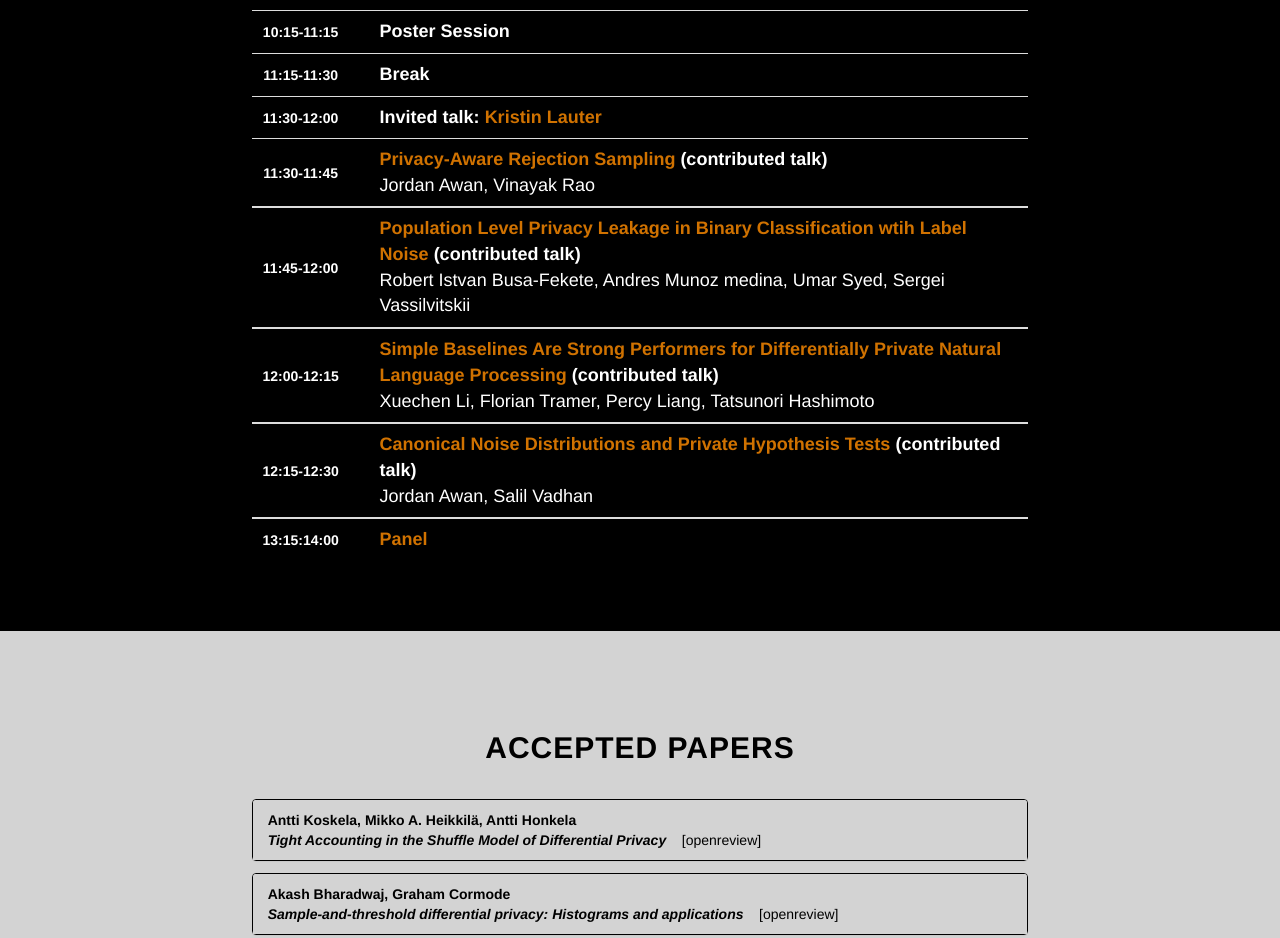
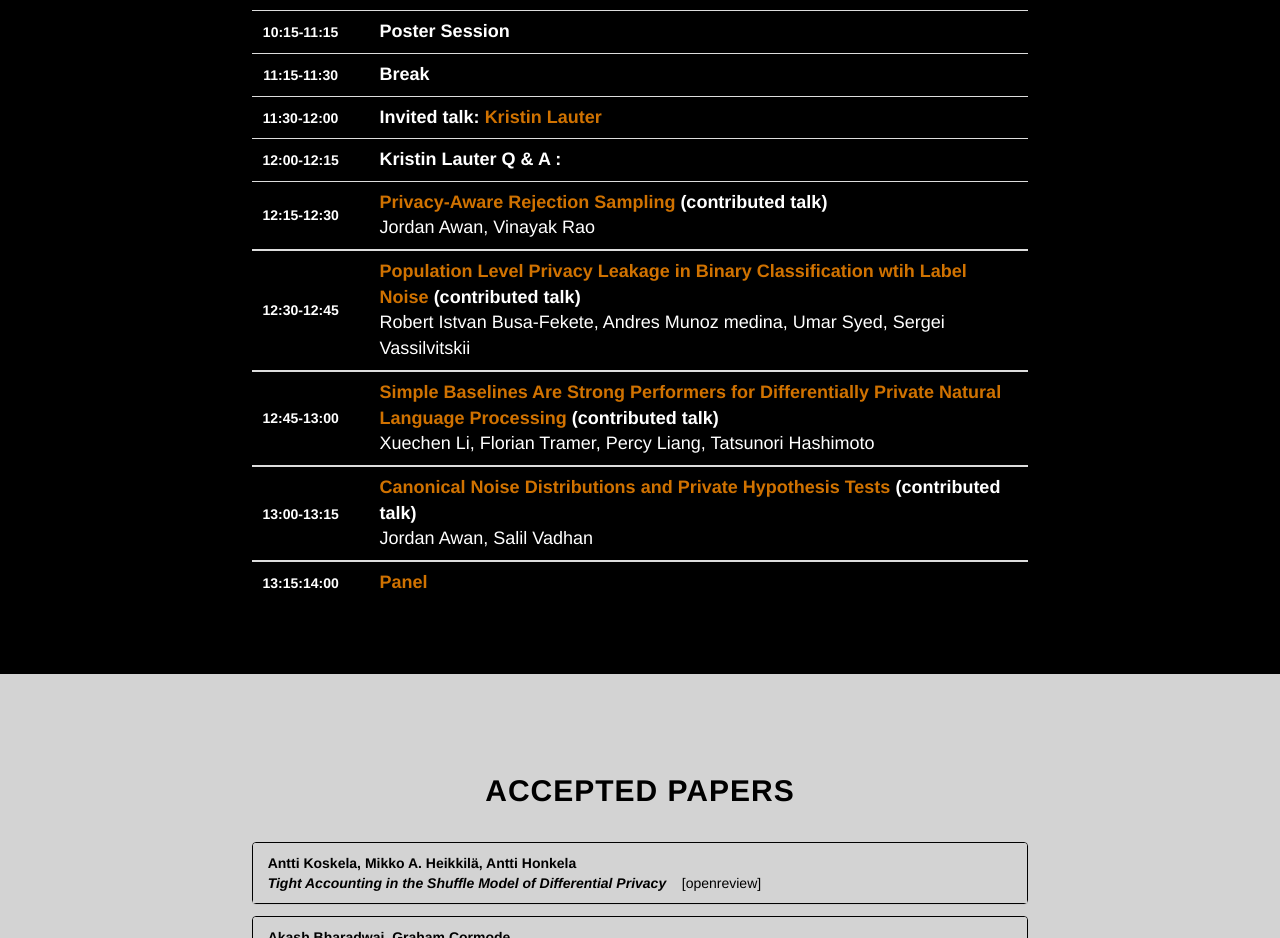
Before and after one commit to priml2021/priml2021.github.io, a plain HTML site: page index.html in a window 1280 px wide. Shown: the part 4680-5618 px from the top of the page. Drawn offline with nearby package versions, Linux system fonts and the light colour scheme.

Commit message:
correct time

```diff
--- a/index.html
+++ b/index.html
@@ -383,8 +383,16 @@
                         </a>
                     </td>
                 <tr>
+                 <tr>
+                    <td class="time">12:00-12:15</td>
+                    <td class="slot talk">
+                         Kristin Lauter Q & A :
+                        <a href="#tabs1" data-toggle="collapse" class="accordion-toggle">
+                        </a>
+                    </td>
+                </tr>
 				<tr>
-                    <td class="time">11:30-11:45</td>
+                    <td class="time">12:15-12:30</td>
                     <td class="slot talk">
                         <a href="#tabs8" data-toggle="collapse" class="accordion-toggle">
                             Privacy-Aware Rejection Sampling
@@ -413,7 +421,7 @@
                     </td>
                 </tr>
                 <tr>
-                    <td class="time">11:45-12:00</td>
+                    <td class="time">12:30-12:45</td>
                     <td class="slot talk">
                         <a href="#tabs9" data-toggle="collapse" class="accordion-toggle">
                             Population Level Privacy Leakage in Binary Classification wtih Label Noise
@@ -446,7 +454,7 @@
                     </td>
                 </tr>
                 <tr>
-                    <td class="time">12:00-12:15</td>
+                    <td class="time">12:45-13:00</td>
                     <td class="slot talk">
                         <a href="#tabs10" data-toggle="collapse" class="accordion-toggle">
                            Simple Baselines Are Strong Performers for Differentially Private Natural Language Processing
@@ -477,7 +485,7 @@
                     </td>
                 </tr>
                 <tr>
-                    <td class="time">12:15-12:30</td>
+                    <td class="time">13:00-13:15</td>
                     <td class="slot talk">
                         <a href="#tabs11" data-toggle="collapse" class="accordion-toggle">
                            Canonical Noise Distributions and Private Hypothesis Tests
```
